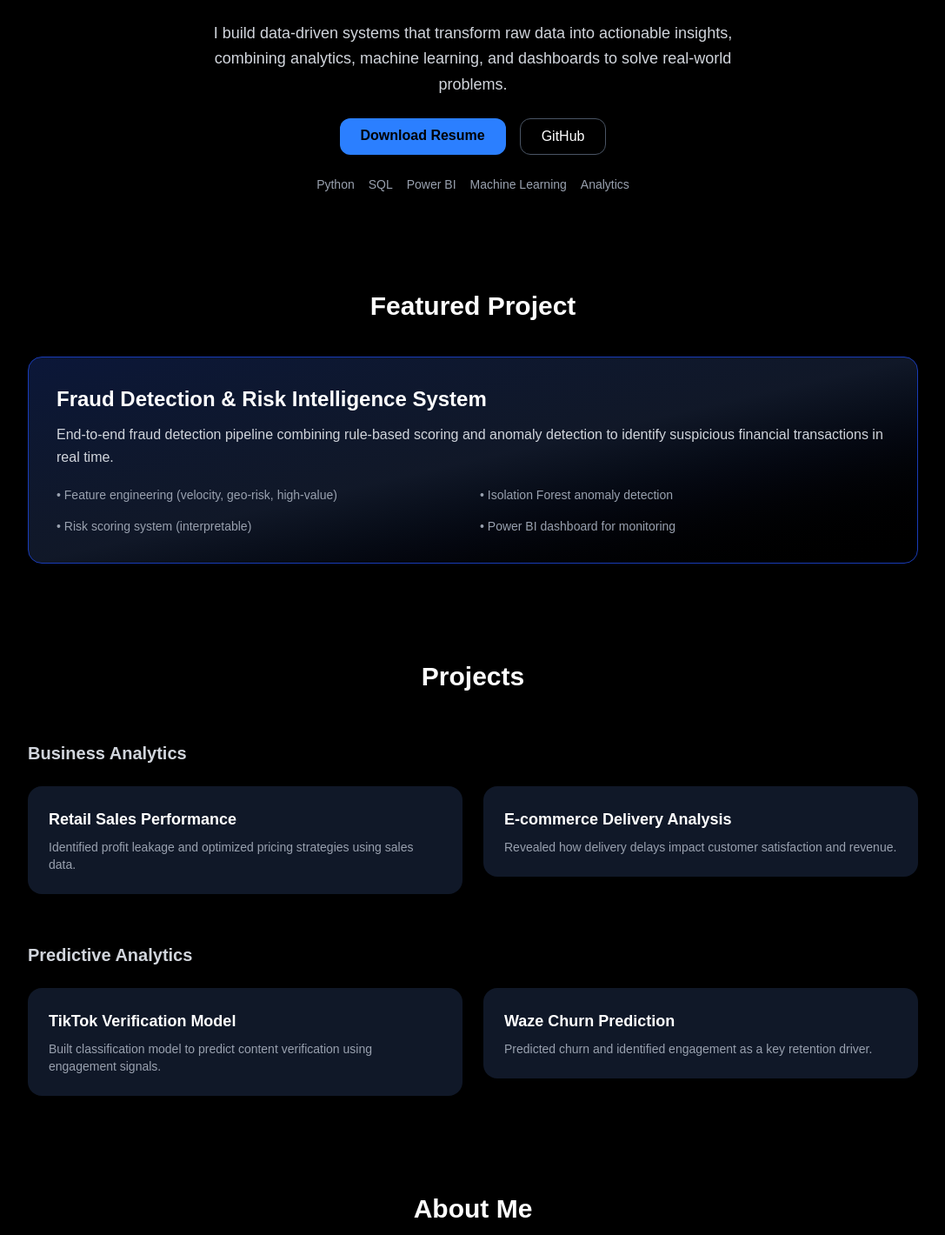
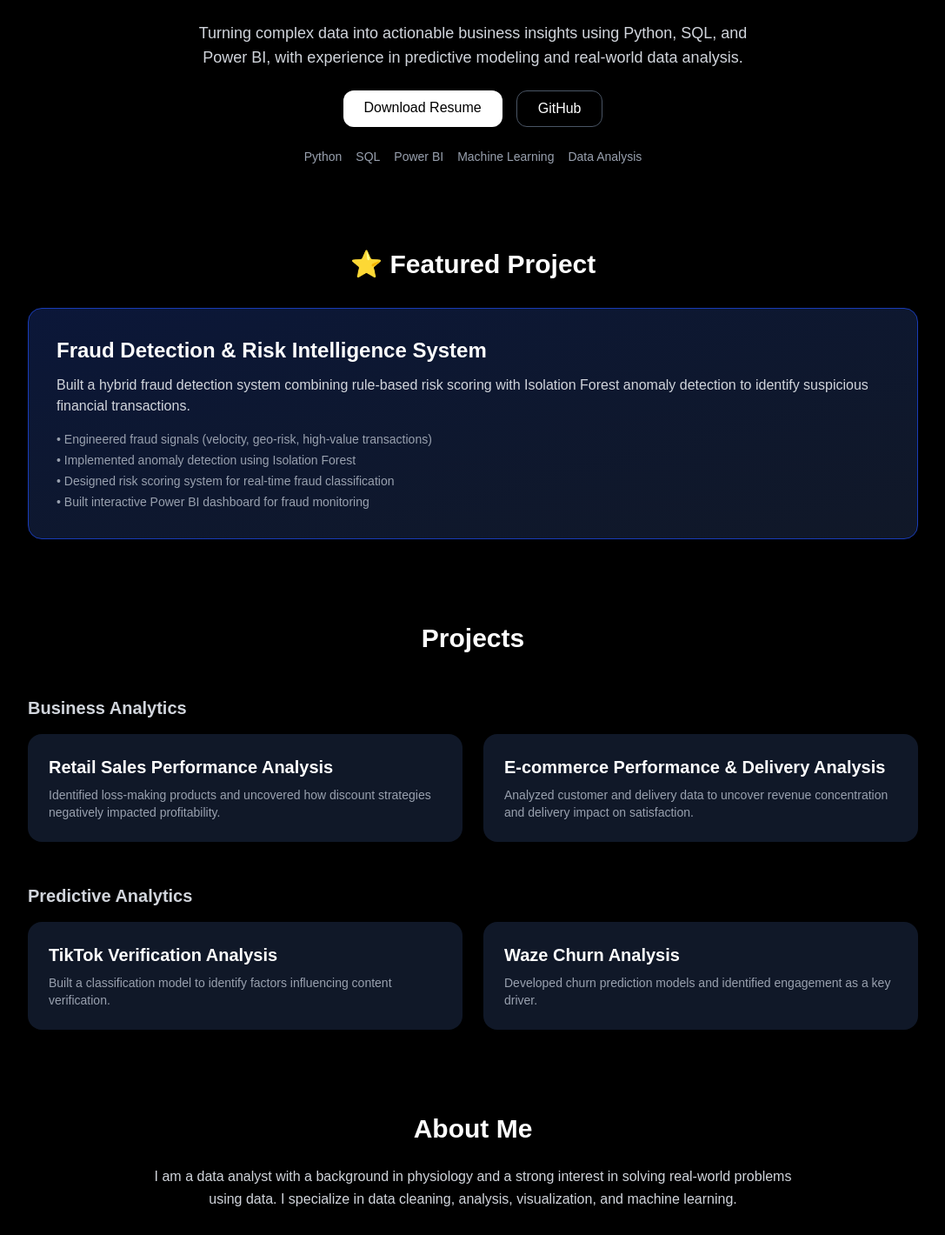
Before and after one commit to benny-102/benny-portfolio, a Next.js app: page / in a window 1280 px wide. Shown: the part 160-1580 px from the top of the page at 87% size, without its empty margins (96-1183 px from the left). Built offline with nearby package versions, Linux system fonts and the light colour scheme.

Commit message:
change: src/app/page.tsx

```diff
--- a/src/app/page.tsx
+++ b/src/app/page.tsx
@@ -4,27 +4,27 @@ export default function Home() {
   return (
     <main className="min-h-screen bg-black text-white px-6 py-12">
 
-      {/* HERO */}
+      {/* HERO SECTION */}
       <section className="max-w-4xl mx-auto text-center space-y-6">
-        <h1 className="text-4xl md:text-6xl font-bold tracking-tight">
+        <h1 className="text-4xl md:text-6xl font-bold">
           Benny Adenugba-Omonubi
         </h1>
 
-        <p className="text-xl text-blue-400 font-medium">
-          Data Analyst • Machine Learning • Business Intelligence
+        <p className="text-xl text-gray-400">
+          Data Analyst
         </p>
 
-        <p className="text-lg text-gray-300 max-w-2xl mx-auto leading-relaxed">
-          I build data-driven systems that transform raw data into actionable insights,
-          combining analytics, machine learning, and dashboards to solve real-world problems.
+        <p className="text-lg text-gray-300 max-w-2xl mx-auto">
+          Turning complex data into actionable business insights using Python, SQL, and Power BI,
+          with experience in predictive modeling and real-world data analysis.
         </p>
 
-        {/* CTA */}
-        <div className="flex justify-center gap-4 flex-wrap mt-6">
+        {/* BUTTONS */}
+        <div className="flex justify-center gap-4 flex-wrap mt-4">
 
           <a
             href="/Benny_Adenugba_Data_Analyst_Resume.pdf"
-            className="bg-blue-500 text-black px-6 py-2 rounded-xl hover:bg-blue-400 transition font-semibold"
+            className="bg-white text-black px-6 py-2 rounded-xl hover:bg-gray-200 transition"
           >
             Download Resume
           </a>
@@ -39,75 +39,75 @@ export default function Home() {
 
         </div>
 
-        {/* STACK */}
-        <div className="flex justify-center gap-4 flex-wrap text-sm text-gray-400 mt-3">
+        {/* SKILLS */}
+        <div className="flex justify-center gap-4 flex-wrap text-sm text-gray-400 mt-2">
           <span>Python</span>
           <span>SQL</span>
           <span>Power BI</span>
           <span>Machine Learning</span>
-          <span>Analytics</span>
+          <span>Data Analysis</span>
         </div>
       </section>
 
-      {/* FEATURED */}
-      <section className="mt-28 max-w-5xl mx-auto">
-        <h2 className="text-3xl font-semibold text-center mb-10">
-          Featured Project
+      {/* FEATURED PROJECT */}
+      <section className="mt-24 max-w-5xl mx-auto">
+        <h2 className="text-3xl font-semibold text-center mb-8">
+          ⭐ Featured Project
         </h2>
 
         <Link href="https://github.com/benny-102/fraud-detection-risk-intelligence" target="_blank">
-          <div className="bg-gradient-to-br from-blue-900/40 via-gray-900 to-black p-8 rounded-2xl border border-blue-800 hover:border-blue-500 hover:shadow-[0_0_40px_rgba(59,130,246,0.2)] transition duration-300 cursor-pointer">
+          <div className="bg-gradient-to-br from-blue-900/40 to-gray-900 p-8 rounded-2xl hover:scale-[1.02] transition duration-300 cursor-pointer border border-blue-800">
 
             <h3 className="text-2xl font-bold mb-3">
               Fraud Detection & Risk Intelligence System
             </h3>
 
-            <p className="text-gray-300 mb-5 leading-relaxed">
-              End-to-end fraud detection pipeline combining rule-based scoring and
-              anomaly detection to identify suspicious financial transactions in real time.
+            <p className="text-gray-300 mb-4">
+              Built a hybrid fraud detection system combining rule-based risk scoring with
+              Isolation Forest anomaly detection to identify suspicious financial transactions.
             </p>
 
-            <div className="grid md:grid-cols-2 gap-4 text-sm text-gray-400">
-              <p>• Feature engineering (velocity, geo-risk, high-value)</p>
-              <p>• Isolation Forest anomaly detection</p>
-              <p>• Risk scoring system (interpretable)</p>
-              <p>• Power BI dashboard for monitoring</p>
-            </div>
+            <ul className="text-sm text-gray-400 space-y-1">
+              <li>• Engineered fraud signals (velocity, geo-risk, high-value transactions)</li>
+              <li>• Implemented anomaly detection using Isolation Forest</li>
+              <li>• Designed risk scoring system for real-time fraud classification</li>
+              <li>• Built interactive Power BI dashboard for fraud monitoring</li>
+            </ul>
 
           </div>
         </Link>
       </section>
 
-      {/* PROJECTS */}
-      <section className="mt-28 max-w-5xl mx-auto space-y-14">
+      {/* PROJECTS SECTION */}
+      <section className="mt-24 max-w-5xl mx-auto space-y-12">
         <h2 className="text-3xl font-semibold text-center">Projects</h2>
 
-        {/* BUSINESS */}
+        {/* BUSINESS ANALYTICS */}
         <div>
-          <h3 className="text-xl font-semibold mb-6 text-gray-300">
+          <h3 className="text-xl font-semibold mb-4 text-gray-300">
             Business Analytics
           </h3>
 
           <div className="grid md:grid-cols-2 gap-6">
 
             <Link href="https://github.com/benny-102/superstore-sales-analysis" target="_blank">
-              <div className="bg-gray-900 p-6 rounded-2xl hover:scale-[1.03] hover:bg-gray-800 transition cursor-pointer">
-                <h3 className="text-lg font-semibold mb-2">
-                  Retail Sales Performance
+              <div className="bg-gray-900 p-6 rounded-2xl hover:scale-105 hover:bg-gray-800 transition duration-300 cursor-pointer">
+                <h3 className="text-xl font-semibold mb-2">
+                  Retail Sales Performance Analysis
                 </h3>
                 <p className="text-gray-400 text-sm">
-                  Identified profit leakage and optimized pricing strategies using sales data.
+                  Identified loss-making products and uncovered how discount strategies negatively impacted profitability.
                 </p>
               </div>
             </Link>
 
             <Link href="https://github.com/benny-102/olist-sql-powerbi-analysis" target="_blank">
-              <div className="bg-gray-900 p-6 rounded-2xl hover:scale-[1.03] hover:bg-gray-800 transition cursor-pointer">
-                <h3 className="text-lg font-semibold mb-2">
-                  E-commerce Delivery Analysis
+              <div className="bg-gray-900 p-6 rounded-2xl hover:scale-105 hover:bg-gray-800 transition duration-300 cursor-pointer">
+                <h3 className="text-xl font-semibold mb-2">
+                  E-commerce Performance & Delivery Analysis
                 </h3>
                 <p className="text-gray-400 text-sm">
-                  Revealed how delivery delays impact customer satisfaction and revenue.
+                  Analyzed customer and delivery data to uncover revenue concentration and delivery impact on satisfaction.
                 </p>
               </div>
             </Link>
@@ -115,32 +115,32 @@ export default function Home() {
           </div>
         </div>
 
-        {/* ML */}
+        {/* PREDICTIVE ANALYTICS */}
         <div>
-          <h3 className="text-xl font-semibold mb-6 text-gray-300">
+          <h3 className="text-xl font-semibold mb-4 text-gray-300">
             Predictive Analytics
           </h3>
 
           <div className="grid md:grid-cols-2 gap-6">
 
             <Link href="https://github.com/benny-102/tiktok-video-verification-analysis" target="_blank">
-              <div className="bg-gray-900 p-6 rounded-2xl hover:scale-[1.03] hover:bg-gray-800 transition cursor-pointer">
-                <h3 className="text-lg font-semibold mb-2">
-                  TikTok Verification Model
+              <div className="bg-gray-900 p-6 rounded-2xl hover:scale-105 hover:bg-gray-800 transition duration-300 cursor-pointer">
+                <h3 className="text-xl font-semibold mb-2">
+                  TikTok Verification Analysis
                 </h3>
                 <p className="text-gray-400 text-sm">
-                  Built classification model to predict content verification using engagement signals.
+                  Built a classification model to identify factors influencing content verification.
                 </p>
               </div>
             </Link>
 
             <Link href="https://github.com/benny-102/waze-user-churn-analysis-ml" target="_blank">
-              <div className="bg-gray-900 p-6 rounded-2xl hover:scale-[1.03] hover:bg-gray-800 transition cursor-pointer">
-                <h3 className="text-lg font-semibold mb-2">
-                  Waze Churn Prediction
+              <div className="bg-gray-900 p-6 rounded-2xl hover:scale-105 hover:bg-gray-800 transition duration-300 cursor-pointer">
+                <h3 className="text-xl font-semibold mb-2">
+                  Waze Churn Analysis
                 </h3>
                 <p className="text-gray-400 text-sm">
-                  Predicted churn and identified engagement as a key retention driver.
+                  Developed churn prediction models and identified engagement as a key driver.
                 </p>
               </div>
             </Link>
@@ -149,30 +149,34 @@ export default function Home() {
         </div>
       </section>
 
-      {/* ABOUT */}
-      <section className="mt-28 max-w-3xl mx-auto text-center space-y-6">
+      {/* ABOUT SECTION */}
+      <section className="mt-24 max-w-3xl mx-auto text-center space-y-6">
         <h2 className="text-3xl font-semibold">About Me</h2>
 
         <p className="text-gray-300 leading-relaxed">
-          I specialize in building end-to-end data solutions — from raw data processing
-          to machine learning and dashboard visualization.
+          I am a data analyst with a background in physiology and a strong interest in solving real-world problems using data.
+          I specialize in data cleaning, analysis, visualization, and machine learning.
         </p>
 
         <p className="text-gray-400 leading-relaxed">
-          My focus is on solving real-world problems using data, creating systems that
-          are not just accurate, but interpretable and actionable for decision-making.
+          Through hands-on projects, I have built end-to-end data solutions — from raw data processing to predictive modeling
+          and business intelligence dashboards — helping translate complex data into actionable insights.
         </p>
       </section>
 
-      {/* CONTACT */}
-      <section className="mt-28 max-w-3xl mx-auto text-center space-y-6">
+      {/* CONTACT SECTION */}
+      <section className="mt-24 max-w-3xl mx-auto text-center space-y-6">
         <h2 className="text-3xl font-semibold">Contact</h2>
+
+        <p className="text-gray-400">
+          Feel free to reach out or connect with me
+        </p>
 
         <div className="flex justify-center gap-6 flex-wrap mt-4">
 
           <a
             href="mailto:bennyadenugba@gmail.com"
-            className="bg-blue-500 text-black px-6 py-2 rounded-xl hover:bg-blue-400 transition"
+            className="bg-white text-black px-6 py-2 rounded-xl hover:bg-gray-200 transition"
           >
             Email
           </a>
```
